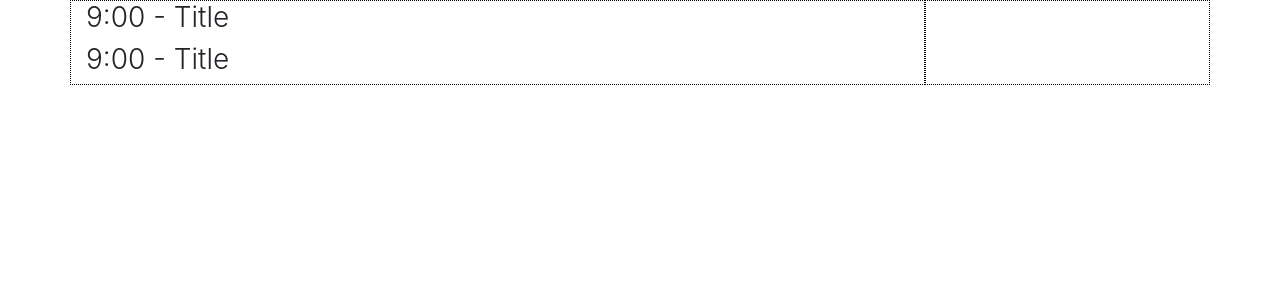
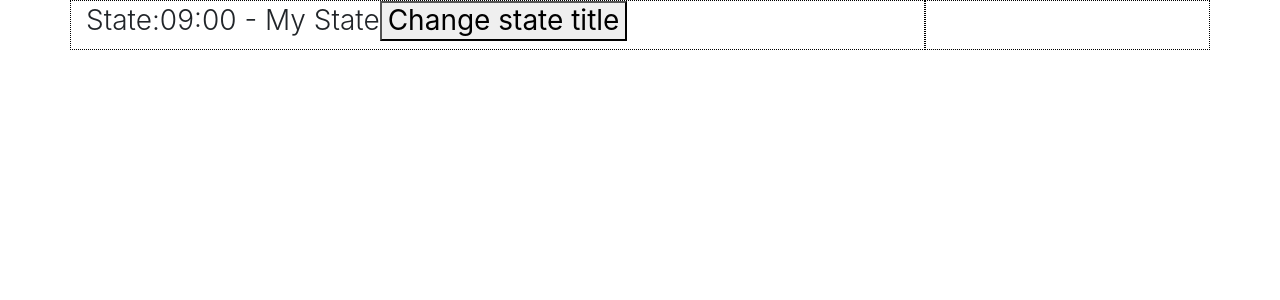
Before and after one commit to ItsJuniorDias/ScheduleApp, a React (Create React App) app: page / in a window 1280 px wide. Shown: the top 300 px of the page. Built offline with nearby package versions, Linux system fonts and the light colour scheme.

Commit message:
changing state component setState

```diff
--- a/src/index.js
+++ b/src/index.js
@@ -14,8 +14,7 @@ class App extends Component {
 		<MDBContainer>
 		<MDBRow>
       <MDBCol md="9">
-        <Event/>
-        <Event/>
+			<Event title="Call with Ana" time="10:00"/>
       </MDBCol>
       <MDBCol md="3" />
      </MDBRow>
@@ -24,15 +23,35 @@ class App extends Component {
 	);
 	}
 }
+class Event extends Component {
+	state = {
+		time: "09:00",
+		title: "My State",
+	};
+	constructor() {
+		super();
+		this.vatTime = "12:00";
+		this.varTitle = "My variable Title"
+	}
 
-class Event extends Component {
-	state = {};
 	render() {
 		return (
 			<React.Fragment>
-				<h3>9:00 - Title</h3>
-			</React.Fragment>
-	);
+        {/* This is genarated from state */}
+        <h3>
+          State:
+          {this.state.time} - {this.state.title}
+          <button
+            onClick={() => {
+              this.setState({ title: "My NEW State title"});
+              console.log(this.state.title);
+            }}
+          >
+            Change state title
+          </button>
+        </h3>
+      </React.Fragment>
+		);
 	}
 }
 
```
